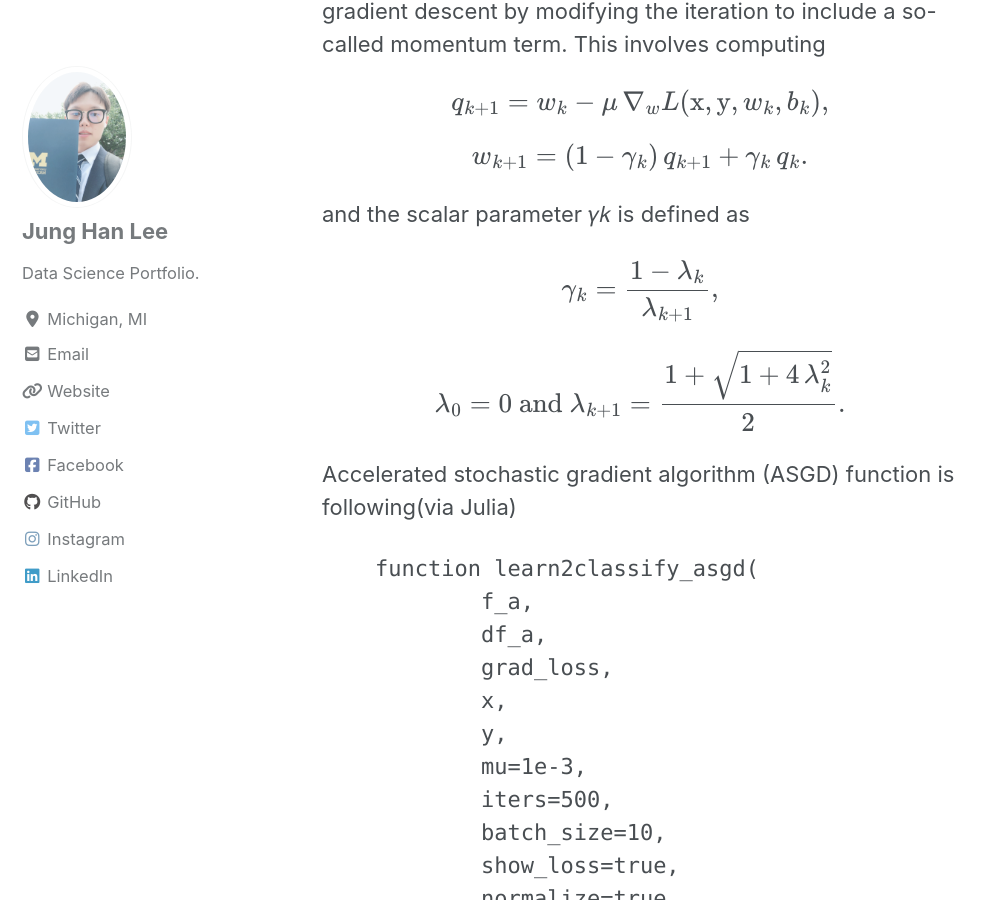
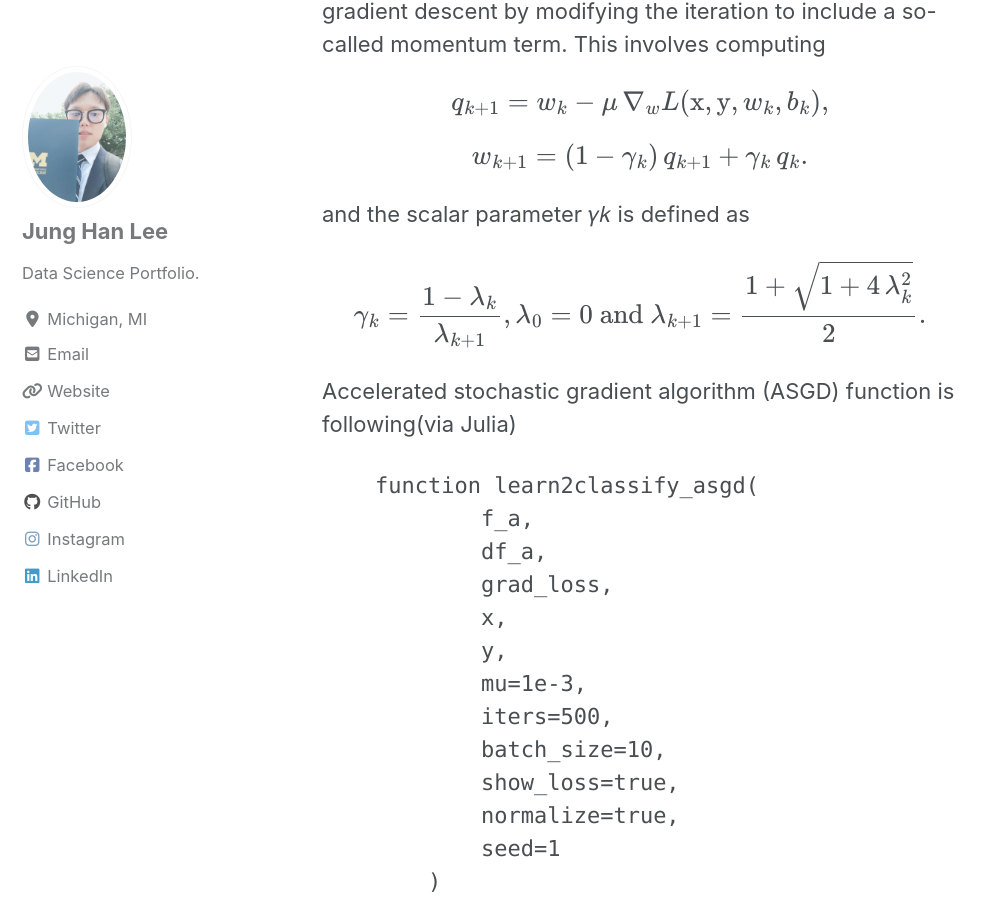
Before and after one commit to jung-han-lee/jung-han-lee.github.io, a Jekyll site: the page built from _posts/2020-01-14-neural1.md, in a window 1280 px wide and 900 px high, scrolled down 12257 px. Shown: the whole window, without its empty margins (0-995 px from the left). Built offline with Jekyll 4.4.1, drawn with Linux system fonts in a browser that asks for light colours; cached includes are drawn as plain includes; nearby versions of some CDN libraries; formulas are drawn with MathJax 3.

Commit message:
new github

```diff
--- a/_posts/2020-01-14-neural1.md
+++ b/_posts/2020-01-14-neural1.md
@@ -342,9 +342,7 @@ $$w_{k+1} = (1-\gamma_k)\, q_{k+1} + \gamma_k\, q_k.$$
 
 and the scalar parameter  𝛾𝑘  is defined as
 
-$$\gamma_k = \dfrac{1-\lambda_k}{\lambda_{k+1}},$$
-
-$$\lambda_0 = 0 \textrm{ and } \lambda_{k+1} = \dfrac{1+\sqrt{1+4\,\lambda_{k}^2}}{2}.$$
+$$\gamma_k = \dfrac{1-\lambda_k}{\lambda_{k+1}}, \lambda_0 = 0 \textrm{ and } \lambda_{k+1} = \dfrac{1+\sqrt{1+4\,\lambda_{k}^2}}{2}.$$
 
 Accelerated stochastic gradient algorithm (ASGD) function is following(via Julia)
 
```
Also changed, not shown: _posts/2020-01-16-neural2.md (+3 -0 lines).
